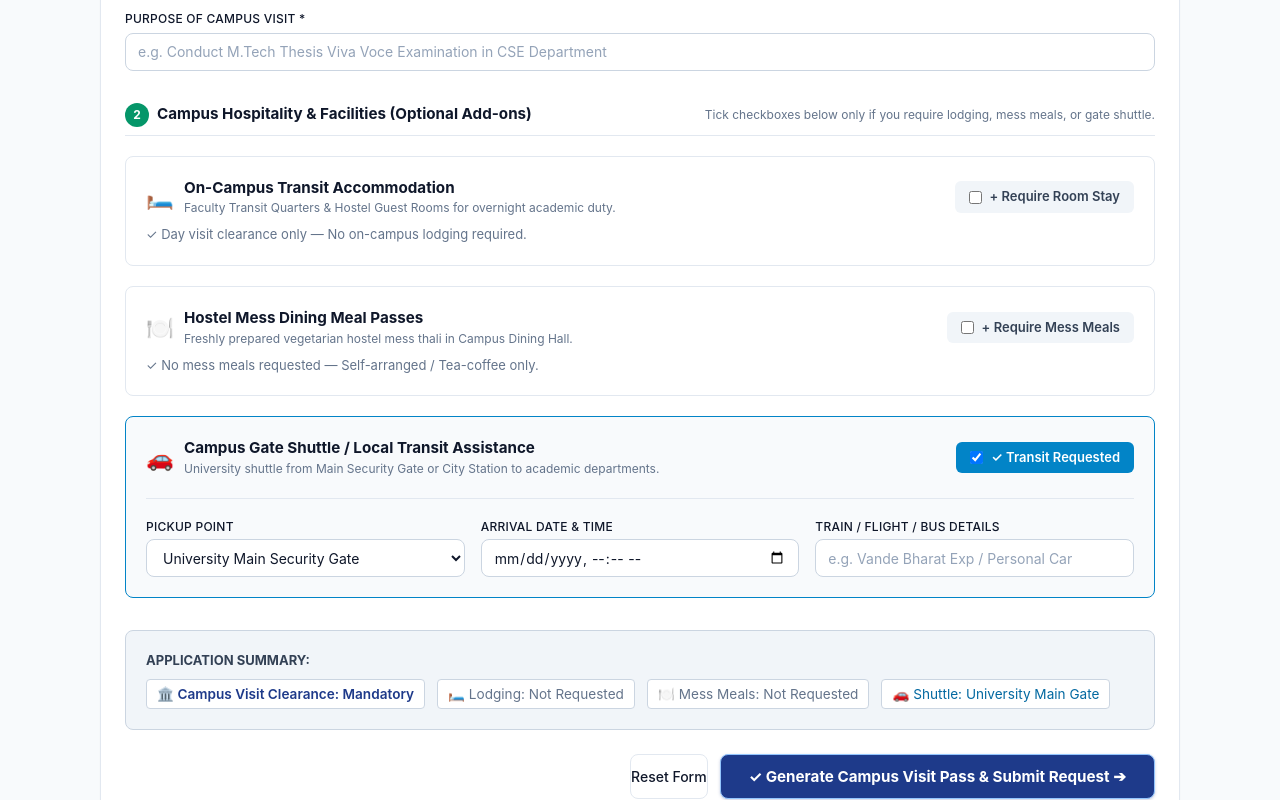
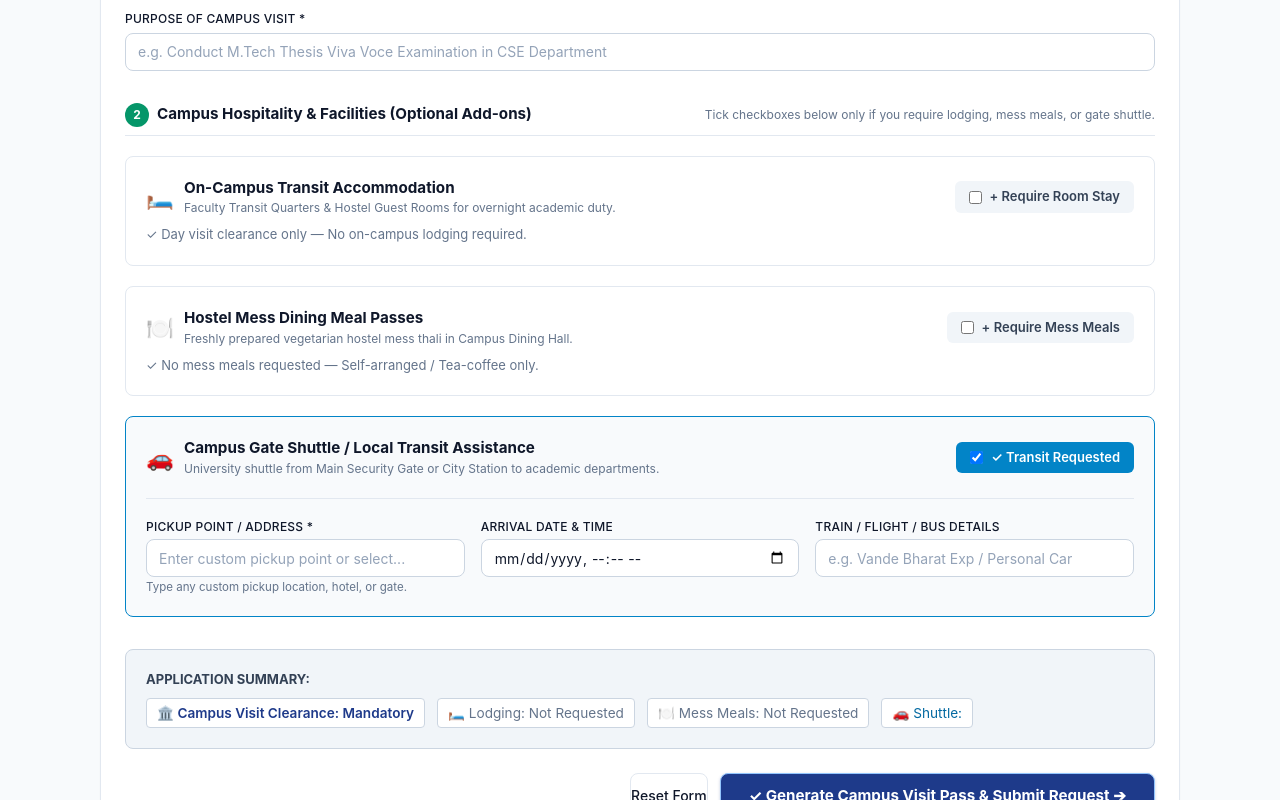
Before and after one commit to Navjot004/Guest-Leisureing, a React (Vite) app in the folder client/: page / in a window 1280 px wide. Both pictures are taken after a click on the label "+ Require Gate Shuttle". Shown: the part 766-1566 px from the top of the page. Built offline with nearby package versions, Linux system fonts and the light colour scheme.

Commit message:
feat: allow visitors to freely type custom pickup point with suggestions datalist

```diff
--- a/client/src/pages/HomePage.tsx
+++ b/client/src/pages/HomePage.tsx
@@ -69,7 +69,7 @@ export const HomePage: React.FC<HomePageProps> = ({ currentUser, onLogout: _onLo
 
   // Facility C: Transport / Campus Shuttle
   const [reqTransport, setReqTransport] = useState(false);
-  const [pickupLoc, setPickupLoc] = useState('University Main Gate');
+  const [pickupLoc, setPickupLoc] = useState('');
   const [pickupTime, setPickupTime] = useState('');
   const [transportNotes, setTransportNotes] = useState('');
 
@@ -134,6 +134,12 @@ export const HomePage: React.FC<HomePageProps> = ({ currentUser, onLogout: _onLo
     // Validation 3: If Mess is requested, at least one meal must be selected
     if (reqFood && meals.length === 0) {
       setFormError('Since you requested Hostel Mess Dining, please select at least one meal (Breakfast, Lunch, or Dinner).');
+      return;
+    }
+
+    // Validation 4: If Transport is requested, pickup point is required
+    if (reqTransport && !pickupLoc.trim()) {
+      setFormError('Since you requested Campus Shuttle / Transit, please enter your desired Pickup Point or Address.');
       return;
     }
 
@@ -933,17 +939,29 @@ export const HomePage: React.FC<HomePageProps> = ({ currentUser, onLogout: _onLo
                         <div style={{ marginTop: '1.25rem', paddingTop: '1.25rem', borderTop: '1px solid #E2E8F0' }}>
                           <div className="responsive-form-grid">
                             <div>
-                              <label className="label-ui" style={{ display: 'block', marginBottom: '4px' }}>Pickup Point</label>
-                              <select
+                              <label className="label-ui" style={{ display: 'block', marginBottom: '4px' }}>
+                                Pickup Point / Address *
+                              </label>
+                              <input
+                                type="text"
                                 className="input-text"
+                                list="pickup-location-suggestions"
+                                placeholder="Enter custom pickup point or select..."
                                 value={pickupLoc}
                                 onChange={(e) => setPickupLoc(e.target.value)}
-                              >
-                                <option value="University Main Gate">University Main Security Gate</option>
-                                <option value="Campus Bus Terminal">Campus Bus Terminal</option>
-                                <option value="Railway Station (City)">Ludhiana Railway Station (Examiner Duty)</option>
-                                <option value="Inter-State Bus Terminal (ISBT)">Inter-State Bus Terminal (ISBT)</option>
-                              </select>
+                                required={reqTransport}
+                              />
+                              <datalist id="pickup-location-suggestions">
+                                <option value="University Main Security Gate" />
+                                <option value="Campus Bus Terminal" />
+                                <option value="Ludhiana City Railway Station" />
+                                <option value="Inter-State Bus Terminal (ISBT)" />
+                                <option value="Chandigarh Airport (IXC)" />
+                                <option value="Department Front Porch" />
+                              </datalist>
+                              <span style={{ fontSize: '0.72rem', color: '#64748B', display: 'block', marginTop: '2px' }}>
+                                Type any custom pickup location, hotel, or gate.
+                              </span>
                             </div>
 
                             <div>
```
